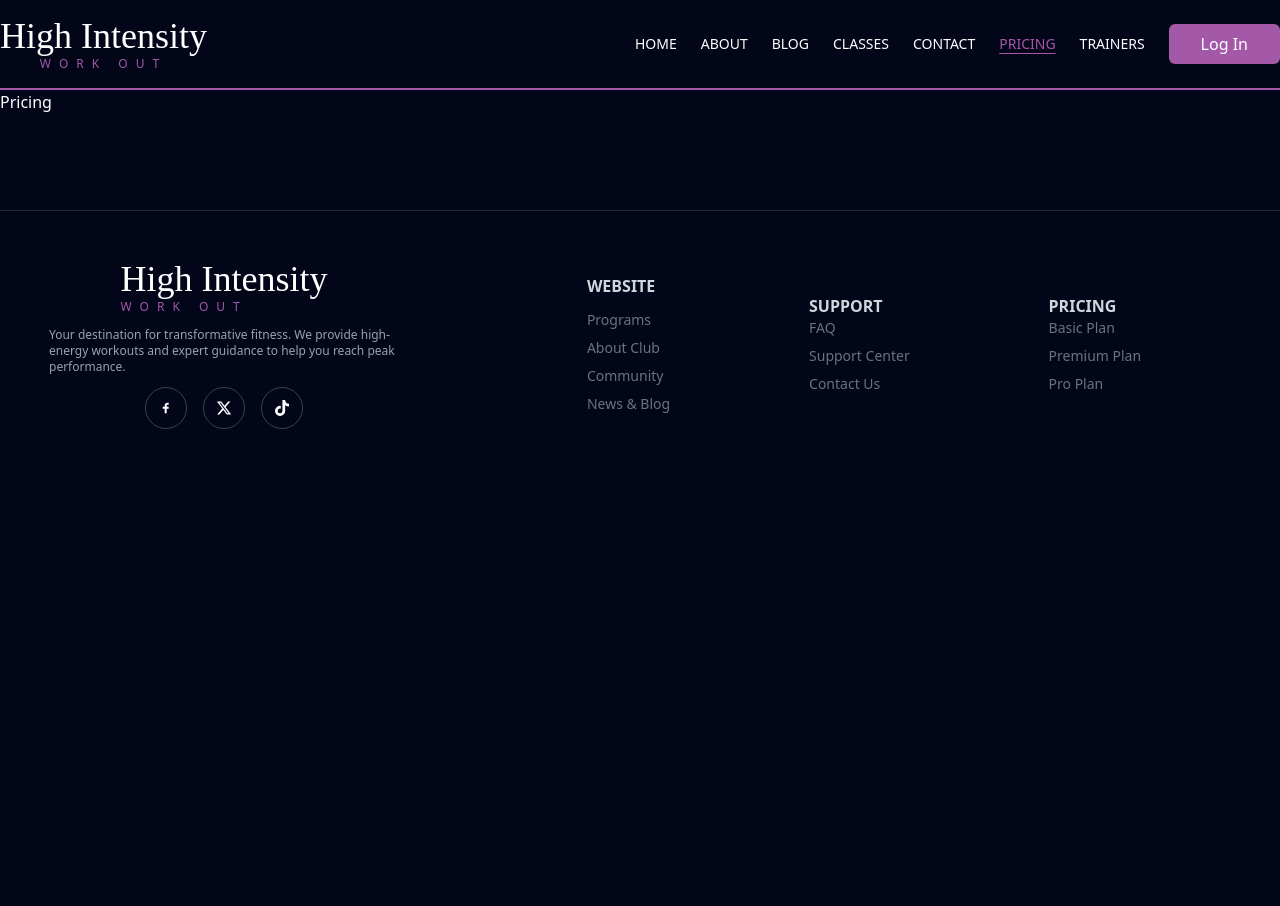
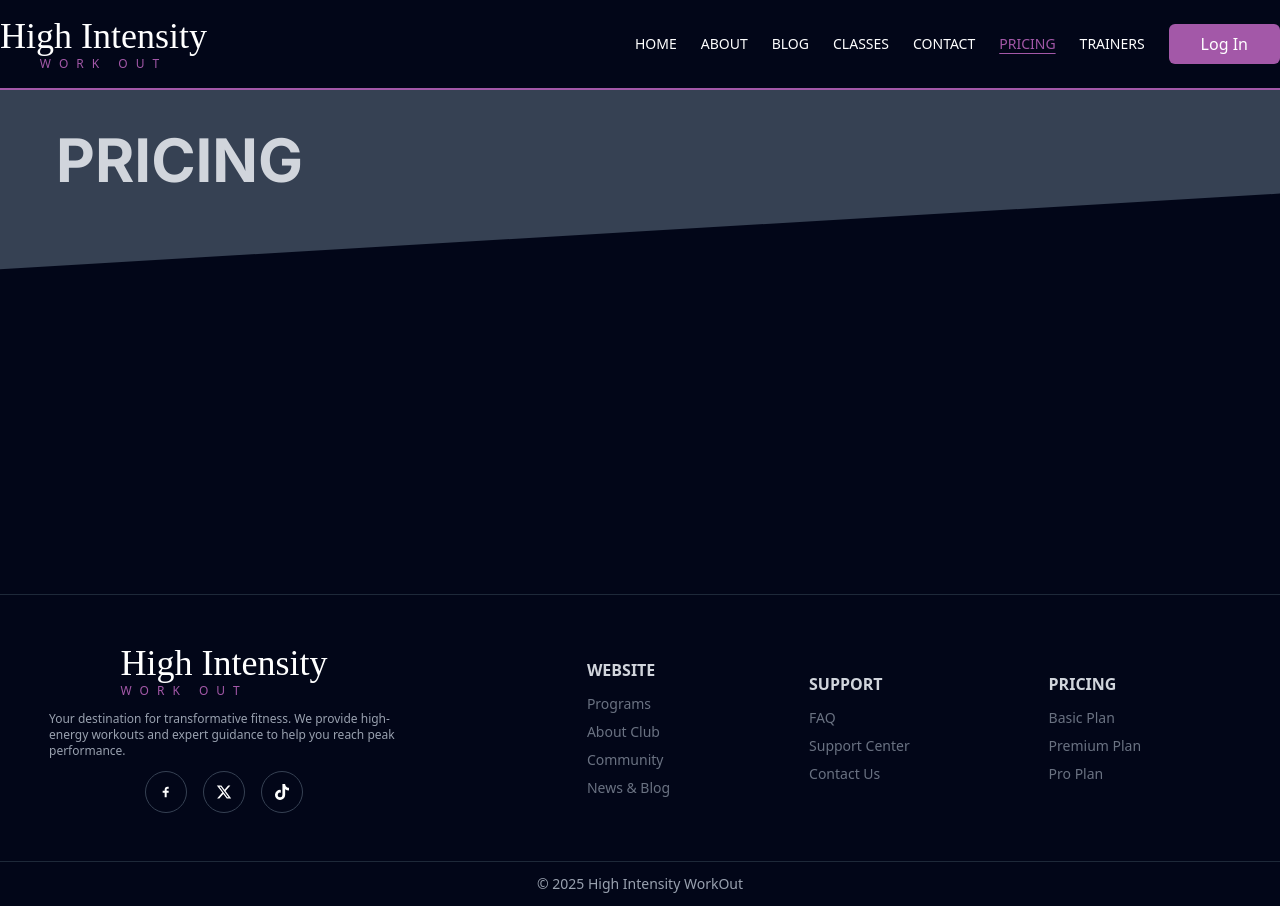
Before and after one commit to Joshuakibwage/high-intensity-workout, a React (Vite) app: page /pricing in a window 1280 px wide. Before the commit the page ends 800 px from the top, so only its background shows below. Built offline with nearby package versions, Linux system fonts and the light colour scheme; a web font is replaced by a local one.

Commit message:
Modify footer

```diff
--- a/src/components/Exercises.jsx
+++ /dev/null
@@ -1,29 +0,0 @@
-
-
-const Exercises = ({workOut }) => {
-    console.log(workOut)
-  return (
-    <div className="grid grid-cols-1 md:grid-cols-2 gap-4">
-       {
-        workOut.map((item) => (
-             <div key={item.id} className="p-2 border border-gray-500 rounded-md group">
-                <div className="">
-                    <img
-                        src={item.gifUrl}
-                        alt={item.name}
-                        className="group-hover:scale- transition-all delay-200 ease-in-out w-full"
-                    />
-                    <h2>{item.bodyPart}</h2>
-                    <p>{item.equipment}</p>
-                    <p>{item.name}</p>
-                    <p>{item.instructions}</p>
-                </div>
-
-             </div>
-        ))
-       }
-    </div>
-  )
-}
-
-export default Exercises
--- a/src/components/Footer.jsx
+++ b/src/components/Footer.jsx
@@ -48,7 +48,7 @@ const Footer = () => {
               <li className="hover:text-gray-300">News & Blog</li>
             </ul>
           </div>
-          <div>
+          <div className="space-y-3">
           <p className="text-gray-300 font-bold">SUPPORT</p>
             <ul className="text-sm text-gray-500 space-y-2">
               <li className="hover:text-gray-300">FAQ</li>
@@ -57,7 +57,7 @@ const Footer = () => {
 
             </ul>
           </div>
-          <div>
+          <div className="space-y-3">
           <p className="text-gray-300 font-bold">PRICING</p>
             <ul className="text-sm text-gray-500 space-y-2">
               <li className="hover:text-gray-300">Basic Plan</li>
@@ -68,6 +68,11 @@ const Footer = () => {
           </div>
         </div>
       </div>
+      <div className="border-t border-gray-800">
+        <p className="py-3 text-gray-400 text-center text-sm">
+          &copy; {new Date().getFullYear()} High Intensity WorkOut
+        </p>
+      </div>
     </footer>
   )
 }
--- a/src/pages/Pricing.jsx
+++ b/src/pages/Pricing.jsx
@@ -1,8 +1,15 @@
-
+import Banner from "../components/Banner"
 
 const Pricing = () => {
   return (
-    <div>Pricing</div>
+    <section>
+      <Banner
+        label="PRICING"
+      />
+      <div className="container mx-auto py-16">
+
+      </div>
+    </section>
   )
 }
 
```
